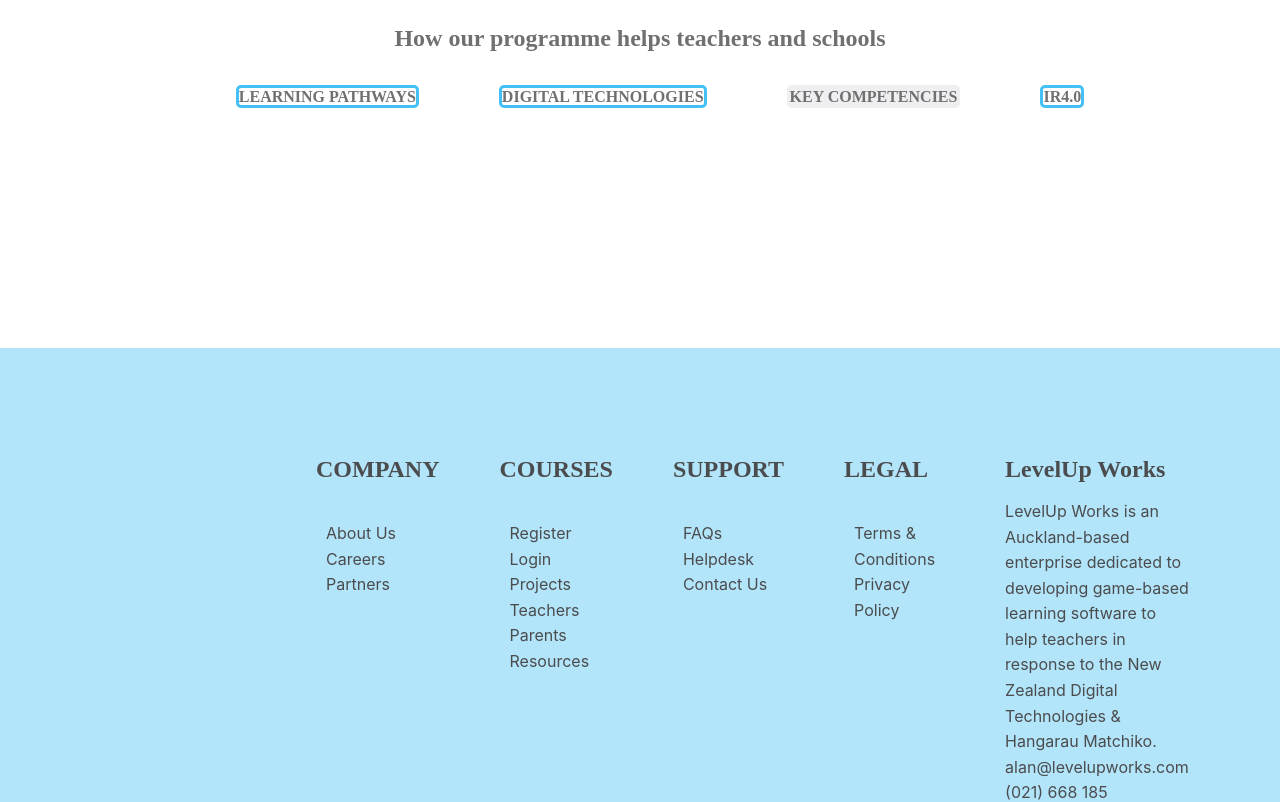
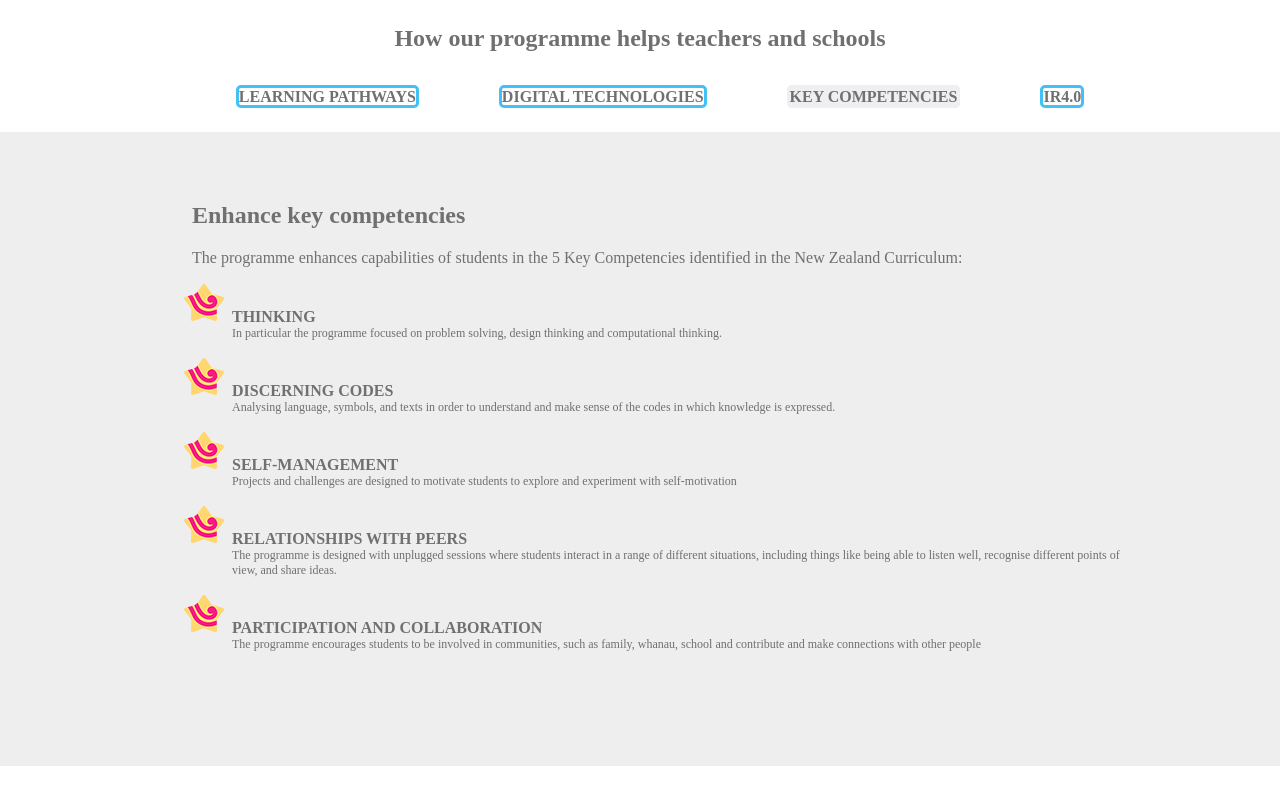
Before and after one commit to joechamberlain1/missionxteamzero-1, a React (Create React App) app: page / in a window 1280 px wide. Shown: the part 1340-2142 px from the top of the page. Built offline with nearby package versions, Linux system fonts and the light colour scheme.

Commit message:
create hsec5 - Ofa

```diff
--- /dev/null
+++ b/src/CSS/hsec5.css
@@ -0,0 +1,37 @@
+.container5{
+   width: 100%;
+   display:flex;
+}
+
+.background5{
+    background-color: #EEEEEE;
+    width: 100%;
+    height: 634px;
+}
+
+
+.container51{
+    padding-top:50px;
+    padding-left:15%;
+    padding-right:15%;
+    padding-bottom:0px;
+
+    text-align:left;
+}
+
+#staricon {
+   list-style-image: url('../img/staricon.png');
+   flex-wrap:wrap;
+   width:100%;
+
+
+  }
+
+.psec5{
+    font-size:12px;
+    margin:0px;
+  }
+
+.h5list{
+    margin:0px;
+}
--- a/src/Components/HomePage.js
+++ b/src/Components/HomePage.js
@@ -4,10 +4,10 @@ import Hsec1 from "./hsec1";
 import Hsec2 from "./hsec2";
 import Hsec3 from "./hsec3";
 import Hsec4 from "./hsec4";
+import Hsec5 from "./hsec5";
 import "../App.css";
-import { Route, Link, Switch } from "react-router-dom";
 import MainFooter from "./Footer";
-import ProfilePage from "./ProfilePage";
+
 
 
 function HomePage() {
@@ -18,14 +18,13 @@ function HomePage() {
       <Hsec2 />
       <Hsec3 />
       <Hsec4/>
+      <Hsec5/>
       <div className="page-container">
       <div className="content-wrap">
       </div>
       <MainFooter />
       </div>
     </div>
-
-
   );
 
 }
--- /dev/null
+++ b/src/Components/hsec5.js
@@ -0,0 +1,81 @@
+import React from "react";
+import "../CSS/hsec5.css";
+
+function Hsec5() {
+    return (
+        <div className="container5">
+
+            <div className="background5">
+                <div className="container51">
+                    <h2>Enhance key competencies</h2>
+
+                    <p>The programme enhances capabilities of students in the 5 Key
+                        Competencies identified in the New Zealand Curriculum:</p>
+
+
+                    <div className="h5list">
+                        <ul id="staricon">
+                            <li >
+                                <h4 className="h5list">THINKING</h4>
+                                <p className="psec5">
+                                    In particular the programme focused on problem solving,
+                                    design thinking and computational thinking.
+                            </p>
+                            </li>
+                        </ul>
+
+                        <ul id="staricon">
+                            <li>
+                                <h4 className="h5list">DISCERNING CODES</h4>
+                                <p className="psec5">
+                                    Analysing language, symbols, and texts in order to understand
+                                    and make sense of the codes in which knowledge is expressed.
+                            </p>
+                            </li>
+                        </ul>
+
+                        <ul id="staricon">
+                        <li>
+                            <h4 className="h5list">SELF-MANAGEMENT</h4>
+                            <p className="psec5">
+                                Projects and challenges are designed to motivate students to
+                                explore and experiment with self-motivation
+                            </p>
+                        </li>
+                        </ul>
+
+                    <ul id="staricon">
+                        <li>
+                            <h4 className="h5list">RELATIONSHIPS WITH PEERS</h4>
+                            <p className="psec5">
+                                The programme is designed with unplugged sessions where students
+                                interact in a range of different situations, including things
+                                like being able to listen well, recognise different points of
+                                view, and share ideas.
+                            </p>
+                        </li>
+                    </ul>
+
+                    <ul id="staricon">
+                        <li>
+                            <h4 className="h5list">PARTICIPATION AND COLLABORATION</h4>
+                            <p className="psec5">
+                                The programme encourages students to be involved in communities,
+                                such as family, whanau, school and contribute and make connections
+                                with other people
+                            </p>
+                        </li>
+                    </ul>
+                </div>
+
+
+
+
+            </div>
+        </div>
+
+        </div >
+    );
+}
+
+export default Hsec5;
```
Also changed, not shown: src/img/staricon.png (added), 1 other file (tests, documents, lock files or other folders).
